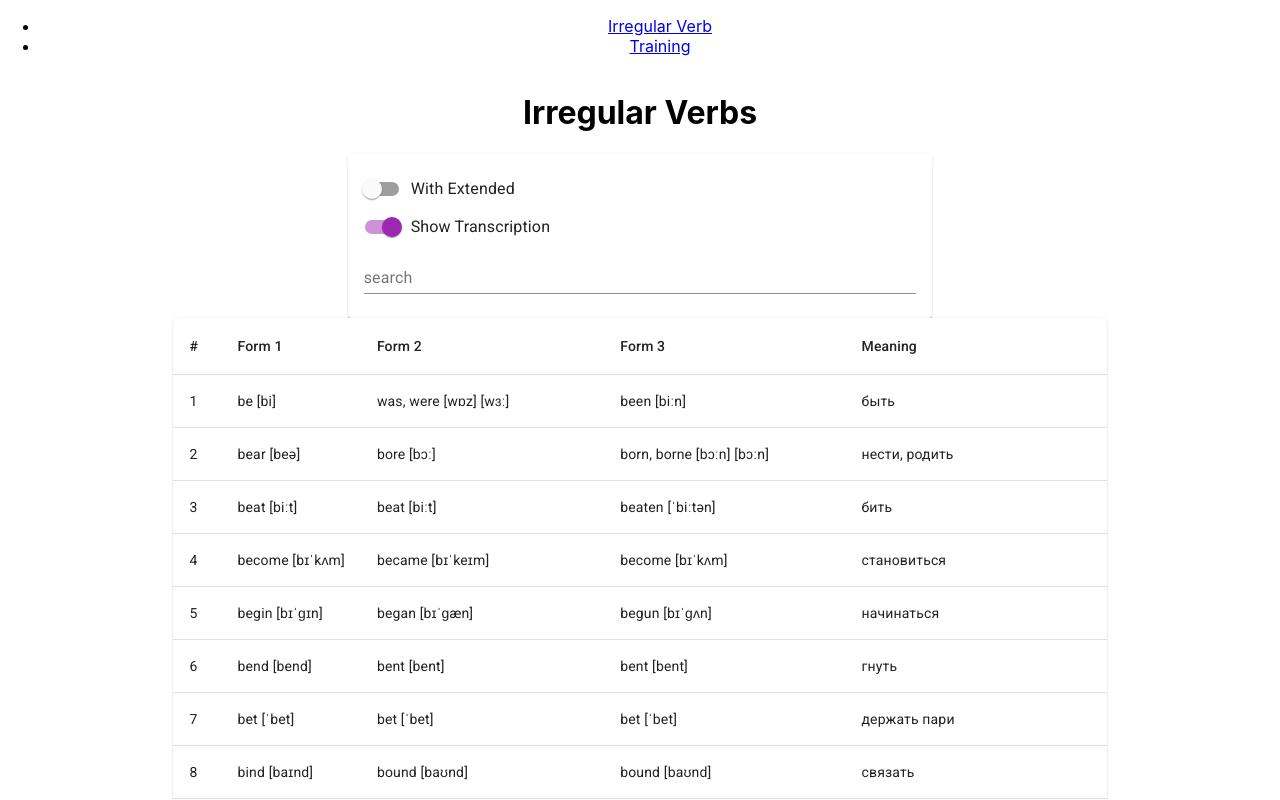
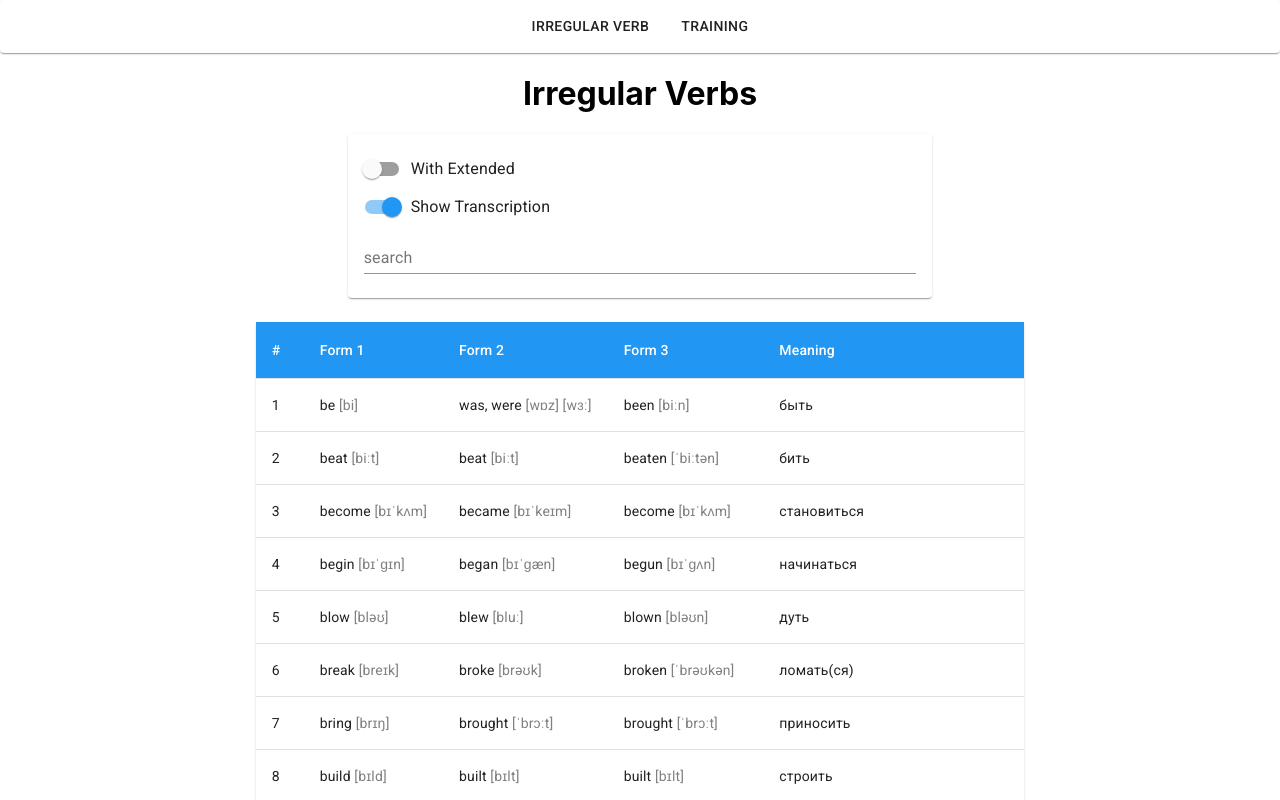
Before and after one commit to oleksandrbazil/eng, a React (Create React App) app: page /irregular-verbs in a window 1280 px wide. Shown: the top 800 px of the page. Built offline with nearby package versions, Linux system fonts and the light colour scheme.

Commit message:
feature/irregular-verbs: updated styles

```diff
--- a/src/App.js
+++ b/src/App.js
@@ -1,9 +1,23 @@
 import React from "react";
 import "./App.css";
-import { Route, Link } from "react-router-dom";
+import {Route, Link} from "react-router-dom";
+import {makeStyles} from '@material-ui/core/styles';
+// components
 import HomePage from "./pages/HomePage";
 import IrregularVerbs from "./pages/IrregularVerbs";
 import Training from "./pages/Training";
+// ui components
+import Paper from '@material-ui/core/Paper';
+import Button from '@material-ui/core/Button';
+
+const useStyles = makeStyles(theme => ({
+    link: {
+        display: 'inline-block',
+        padding: theme.spacing(1),
+
+    },
+}));
+
 
 const routeComponents = [
     {
@@ -23,25 +37,28 @@ const routeComponents = [
 ];
 
 function App() {
+    const classes = useStyles();
     return (
         <div className="App">
             <header>
+                <Paper>
                     <nav>
-          <ul>
                         {routeComponents.map(
-              ({ navName, path }) =>
+                            ({navName, path}) =>
                                 navName ? (
-                  <li key={path}>
-                    <Link to={path}>{navName}</Link>
-                  </li>
+                                    <Link key={path} to={path} className={classes.link}>
+                                        <Button>
+                                            {navName}
+                                        </Button>
+                                    </Link>
                                 ) : null
                         )}
-          </ul>
                     </nav>
+                </Paper>
             </header>
             <main>
-        {routeComponents.map(({ path, component }) => (
-          <Route key={path} path={path} exact component={component} />
+                {routeComponents.map(({path, component}) => (
+                    <Route key={path} path={path} exact component={component}/>
                 ))}
             </main>
         </div>
--- a/src/index.js
+++ b/src/index.js
@@ -5,13 +5,13 @@ import App from "./App";
 import * as serviceWorker from "./serviceWorker";
 import {BrowserRouter as Router} from "react-router-dom";
 import {createMuiTheme, MuiThemeProvider} from '@material-ui/core/styles';
-import purple from '@material-ui/core/colors/purple';
+import blue from '@material-ui/core/colors/blue';
 import red from '@material-ui/core/colors/red';
 import green from '@material-ui/core/colors/green';
 
 const theme = createMuiTheme({
     palette: {
-        primary: purple,
+        primary: blue,
         secondary: red,
         success: green // TODO how to add custom variant?
     },
--- a/src/pages/IrregularVerbs/index.jsx
+++ b/src/pages/IrregularVerbs/index.jsx
@@ -1,4 +1,5 @@
 import React, {useState, useEffect} from "react";
+import {makeStyles} from '@material-ui/core/styles';
 // components
 import Page from "../../components/Page";
 import {irregularVerbs} from "../../data";
@@ -18,35 +19,50 @@ import Switch from '@material-ui/core/Switch';
 import InputLabel from '@material-ui/core/InputLabel';
 import Input from '@material-ui/core/Input';
 
+const useStyles = makeStyles(theme => ({
+    helper: {
+        marginBottom: theme.spacing(3),
+    },
+    column: {
+        color: 'white',
+        backgroundColor: theme.palette.primary.main,
+    },
+    t: {
+        color: 'gray'
+    }
+}));
+
+
 export default () => {
+    const classes = useStyles();
     const [verbs, setVerbs] = useState(irregularVerbs);
     const [searchBy, setSearchBy] = useState('');
-    const [showExtended, setShowExtended] = useState(false);
+    const [withExtended, setWithExtended] = useState(false);
     const [showTranscription, setShowTranscription] = useState(true);
 
     useEffect(() => {
         let words = irregularVerbs;
-        if (showExtended) {
+        if (!withExtended) {
             words = words.filter(({extended}) => !extended);
         }
         if (searchBy) {
             words = words.filter(({v1, v2, v3, meaning}) => v1.includes(searchBy) || v2.includes(searchBy) || v3.includes(searchBy) || meaning.includes(searchBy));
         }
         setVerbs(words)
-    }, [showExtended, searchBy]);
+    }, [withExtended, searchBy]);
 
     return (
         <Page title="Irregular Verbs">
             <Grid container justify="center" alignItems="center">
-                <Card>
+                <Card className={classes.helper}>
                     <CardContent>
                         <FormControl fullWidth>
                             <FormControlLabel
                                 control={
                                     <Switch
-                                        checked={showExtended}
+                                        checked={withExtended}
                                         onChange={() => {
-                                            setShowExtended(!showExtended)
+                                            setWithExtended(!withExtended)
                                         }}
                                         value="extended"
                                         color="primary"
@@ -81,16 +97,16 @@ export default () => {
                 </Card>
             </Grid>
             <Grid container justify="center" alignItems="center">
-                <Grid item={8}>
+                <Grid item={8} spacing={1}>
                     <Paper>
                         <Table>
                             <TableHead>
                                 <TableRow>
-                                    <TableCell>#</TableCell>
-                                    <TableCell>Form 1</TableCell>
-                                    <TableCell>Form 2</TableCell>
-                                    <TableCell>Form 3</TableCell>
-                                    <TableCell>Meaning</TableCell>
+                                    <TableCell className={classes.column}>#</TableCell>
+                                    <TableCell className={classes.column}>Form 1</TableCell>
+                                    <TableCell className={classes.column}>Form 2</TableCell>
+                                    <TableCell className={classes.column}>Form 3</TableCell>
+                                    <TableCell className={classes.column}>Meaning</TableCell>
                                 </TableRow>
                             </TableHead>
                             <TableBody>
@@ -99,13 +115,16 @@ export default () => {
                                         <TableRow key={id} hover>
                                             <TableCell>{index + 1}</TableCell>
                                             <TableCell>
-                                                {v1} {showTranscription ? t1 : null}
+                                                <span>{v1}</span>
+                                                {showTranscription && <span className={classes.t}> {t1}</span>}
                                             </TableCell>
                                             <TableCell>
-                                                {v2} {showTranscription ? t2 : null}
+                                                <span>{v2}</span>
+                                                {showTranscription && <span className={classes.t}> {t2}</span>}
                                             </TableCell>
                                             <TableCell>
-                                                {v3} {showTranscription ? t3 : null}
+                                                <span>{v3}</span>
+                                                {showTranscription && <span className={classes.t}> {t3}</span>}
                                             </TableCell>
                                             <TableCell>{meaning}</TableCell>
                                         </TableRow>
```
Lines whose indentation alone changed are shown as unchanged.
